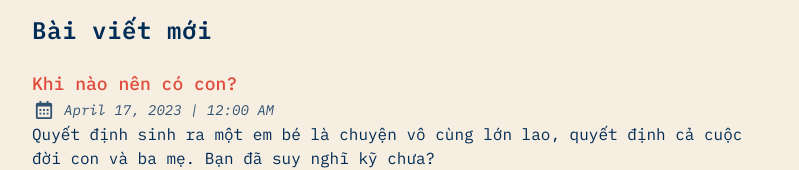
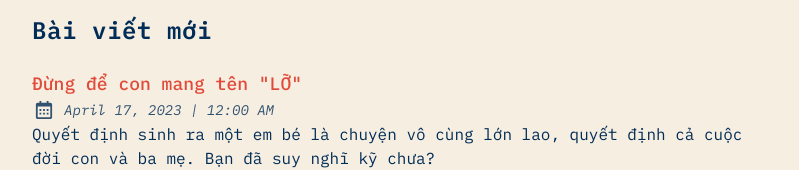
Before and after one commit to bluzky/tangerine, an Astro site: page /tangerine/ in a window 1280 px wide. Shown: the part 548-718 px from the top of the page, without its empty margins (240-1039 px from the left). Built offline with nearby package versions, Linux system fonts and the light colour scheme; Astro itself is replaced by a stand-in of ours; some packages are replaced by stand-ins of ours.

Commit message:
Update 2023-04-17-khi-nao-nen-co-con.md

```diff
--- a/src/content/blog/2023-04-17-khi-nao-nen-co-con.md
+++ b/src/content/blog/2023-04-17-khi-nao-nen-co-con.md
@@ -2,7 +2,7 @@
 author: Dzung Nguyen
 pubDatetime:
   2023-04-17
-title: Khi nào nên có con?
+title: Đừng để con mang tên "LỠ"
 postSlug: khi-nao-nen-co-con
 featured: true
 tags:
```
